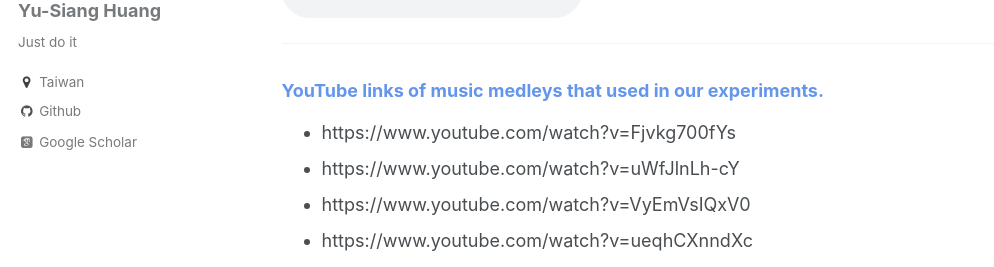
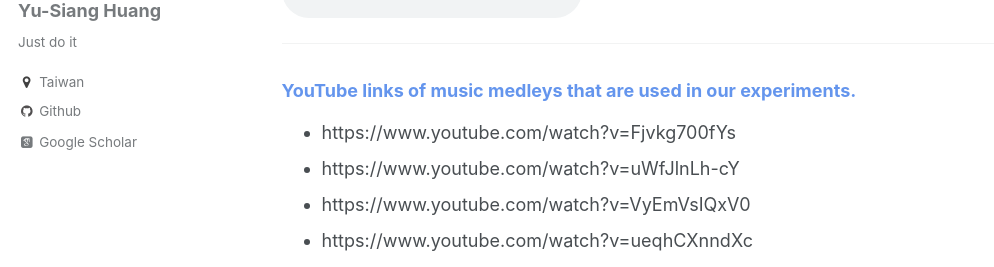
Before and after one commit to remyhuang/remyhuang.github.io, a Jekyll site: the page built from _pages/music_puzzle_game.html, in a window 1280 px wide and 900 px high, scrolled down 2875 px. Shown: the part 180-447 px from the top of the window, without its empty margins (0-994 px from the left). Built offline with Jekyll 4.4.1, drawn with Linux system fonts in a browser that asks for light colours; some web fonts are replaced.

Commit message:
Update music_puzzle_game.html

```diff
--- a/_pages/music_puzzle_game.html
+++ b/_pages/music_puzzle_game.html
@@ -76,7 +76,7 @@ One of the applications is the <strong>Music Medley</strong> which is to find a
 <audio controls controlsList="nodownload"><source src="../files/audio/puzzlegame/ncs_2.mp3" type="audio/mpeg" />Your browser does not support the audio element.</audio>
 <hr>
 
-<h3><span style=color:CornflowerBlue>YouTube links of music medleys that used in our experiments.</span></h3>
+<h3><span style=color:CornflowerBlue>YouTube links of music medleys that are used in our experiments.</span></h3>
 <ul class="list">
 <li><a href="https://www.youtube.com/watch?v=Fjvkg700fYs">https://www.youtube.com/watch?v=Fjvkg700fYs</a></li>
 <li><a href="https://www.youtube.com/watch?v=uWfJlnLh-cY">https://www.youtube.com/watch?v=uWfJlnLh-cY</a></li>
```
